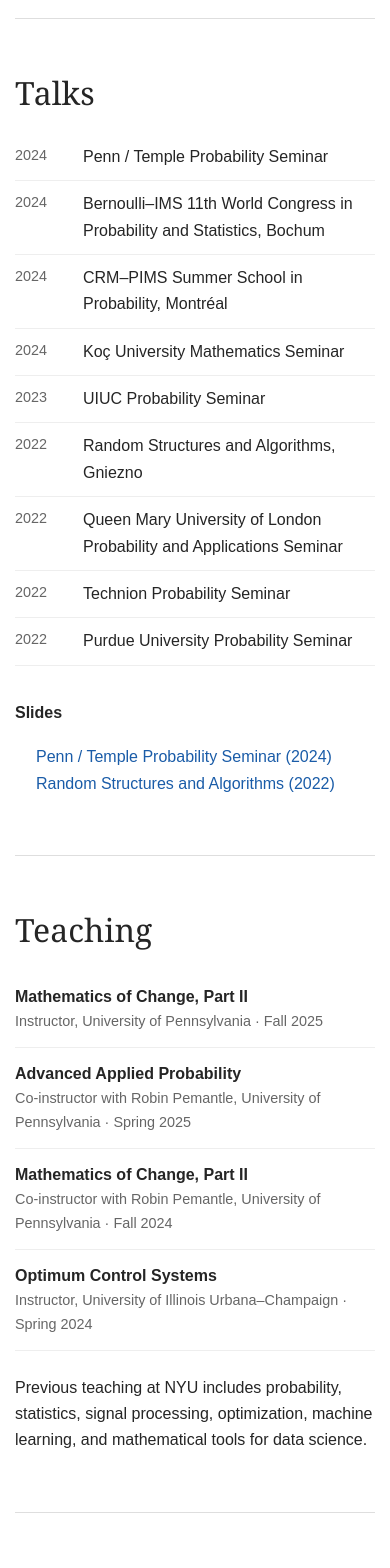
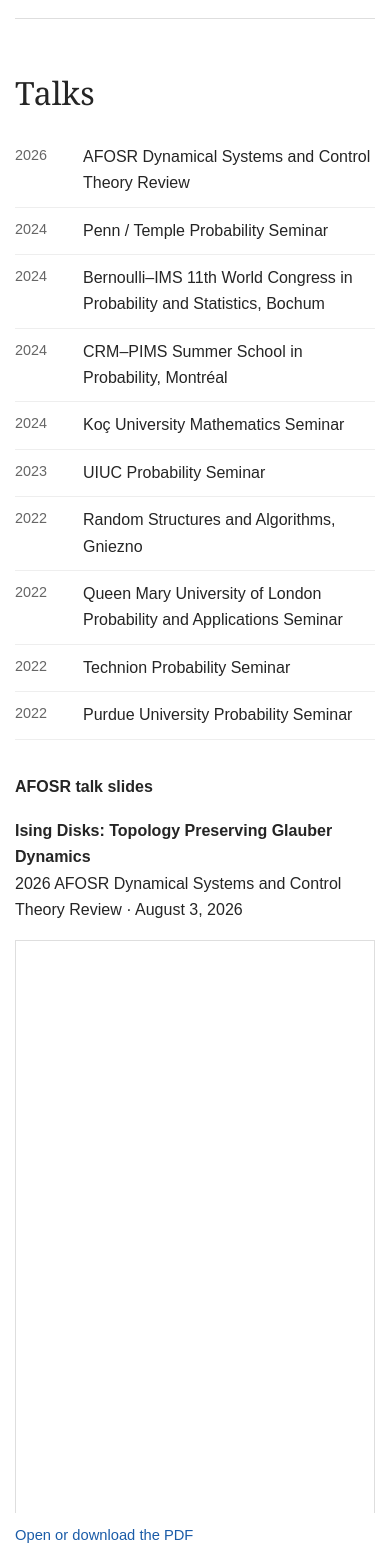
Before and after one commit to eonaran/eonaran.github.io, a Next.js app: page / in a window 390 px wide. Shown: the part 3020-4588 px from the top of the page. Built offline with nearby package versions, Linux system fonts and the light colour scheme.

Commit message:
Embed AFOSR talk slides

```diff
--- a/app/globals.css
+++ b/app/globals.css
@@ -54,6 +54,9 @@
 .dated-list li { display: grid; grid-template-columns: 68px 1fr; padding: 10px 0; border-bottom: 1px solid #eee; }
 .dated-list li span { color: var(--muted); font-size: .9rem; }
 .dated-list li p { margin: 0; }
+.featured-slides > p:first-child { margin: 0 0 16px; }
+.slides-embed { display: block; width: 100%; height: min(72vw, 680px); min-height: 430px; border: 1px solid var(--line); background: #f5f5f5; }
+.slides-actions { margin: 10px 0 0; font-size: .92rem; }
 .teaching-list li { display: flex; flex-direction: column; padding: 13px 0; border-bottom: 1px solid #eee; }
 .teaching-list span { color: var(--muted); font-size: .9rem; }
 .teaching-list + p { margin-top: 24px; }
@@ -81,6 +84,7 @@
   .home { grid-template-columns: 1fr; }
   .portrait-column { width: 170px; }
   .bio h1 { margin-top: 0; }
+  .slides-embed { height: 68vh; min-height: 360px; }
   .contact-grid { grid-template-columns: 1fr; gap: 24px; }
 }
 
--- a/app/page.tsx
+++ b/app/page.tsx
@@ -151,6 +151,7 @@
         <section className="content-section" id="talks">
           <h2>Talks</h2>
           <ul className="dated-list">
+            <li><span>2026</span><p>AFOSR Dynamical Systems and Control Theory Review</p></li>
             <li><span>2024</span><p>Penn / Temple Probability Seminar</p></li>
             <li><span>2024</span><p>Bernoulli–IMS 11th World Congress in Probability and Statistics, Bochum</p></li>
             <li><span>2024</span><p>CRM–PIMS Summer School in Probability, Montréal</p></li>
@@ -161,7 +162,20 @@
             <li><span>2022</span><p>Technion Probability Seminar</p></li>
             <li><span>2022</span><p>Purdue University Probability Seminar</p></li>
           </ul>
-          <h3>Slides</h3>
+
+          <h3>AFOSR talk slides</h3>
+          <div className="featured-slides">
+            <p><strong>Ising Disks: Topology Preserving Glauber Dynamics</strong><br />2026 AFOSR Dynamical Systems and Control Theory Review · August 3, 2026</p>
+            <iframe
+              className="slides-embed"
+              src="/afosr-ising-disks-talk.pdf#view=FitH"
+              title="AFOSR talk slides: Ising Disks"
+              loading="lazy"
+            />
+            <p className="slides-actions"><a href="/afosr-ising-disks-talk.pdf" target="_blank" rel="noreferrer">Open or download the PDF</a></p>
+          </div>
+
+          <h3>Additional slides</h3>
           <ul className="education-list">
             <li><a href="https://drive.google.com/file/d/1KUxBj4b5wwgq4g_qNEP7EkFYSdZRnK6S/view" target="_blank" rel="noreferrer">Penn / Temple Probability Seminar (2024)</a></li>
             <li><a href="https://drive.google.com/file/d/12mhQ95SX7kalvfTomk0TNndG794N7xB7/view" target="_blank" rel="noreferrer">Random Structures and Algorithms (2022)</a></li>
```
Also changed, not shown: 1 other file (tests, documents, lock files or other folders).
